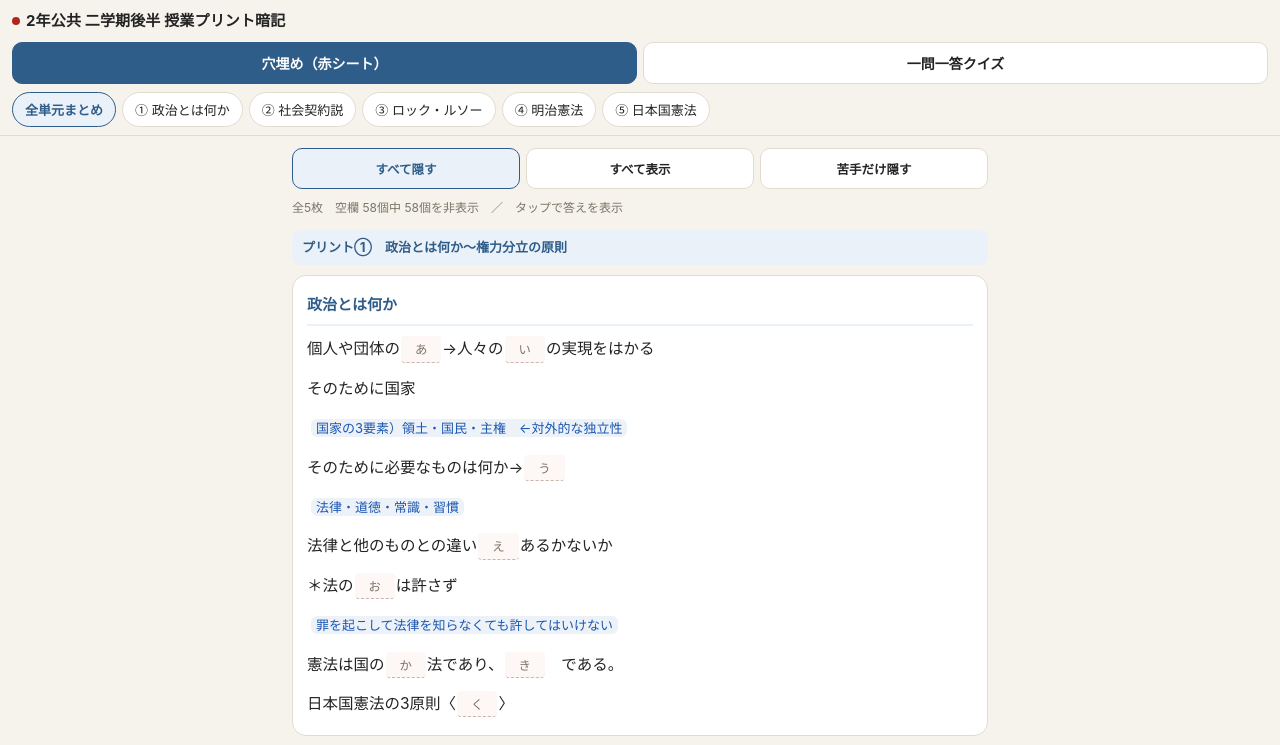
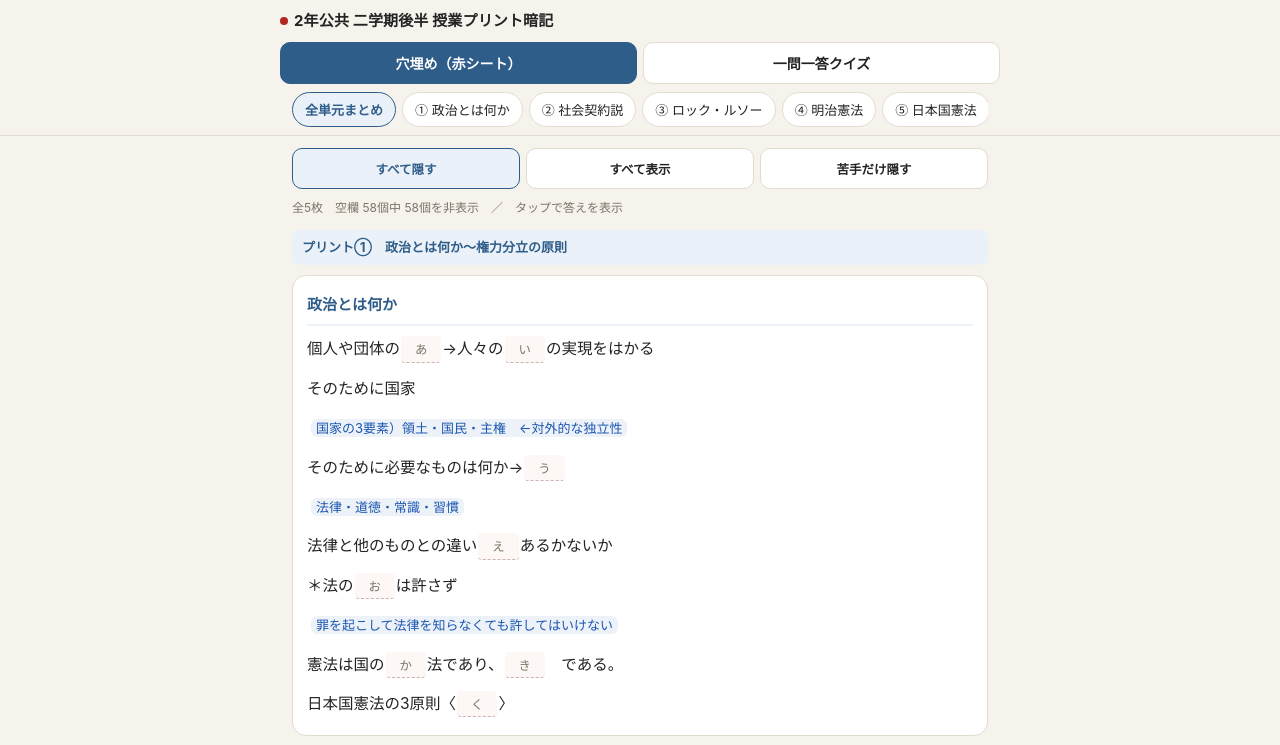
Before and after one commit to tunachan0429/koukyou-study, a plain HTML site: page index.html in a window 1280 px wide. Shown: the top 745 px of the page. Drawn offline with Linux system fonts and the light colour scheme.

Commit message:
ヘッダー幅を本文に合わせる

```diff
--- a/index.html
+++ b/index.html
@@ -34,15 +34,15 @@ header{
   padding:calc(8px + env(safe-area-inset-top)) 12px 0;
   border-bottom:1px solid var(--ln);
 }
-h1{font-size:15px;margin:0 0 8px;font-weight:700;letter-spacing:.01em;display:flex;align-items:center;gap:6px}
+h1{font-size:15px;margin:0 auto 8px;max-width:720px;font-weight:700;letter-spacing:.01em;display:flex;align-items:center;gap:6px}
 h1 .dot{width:8px;height:8px;border-radius:50%;background:var(--red);flex:none}
-.tabs{display:flex;gap:6px;margin-bottom:8px}
+.tabs{display:flex;gap:6px;margin:0 auto 8px;max-width:720px}
 .tabs button{
   flex:1;padding:10px 4px;font-size:14px;font-weight:600;border-radius:10px;
   border:1px solid var(--ln);background:var(--sf);color:var(--tx);
 }
 .tabs button.on{background:var(--ac);border-color:var(--ac);color:#fff}
-.units{display:flex;gap:6px;overflow-x:auto;padding-bottom:8px;scrollbar-width:none}
+.units{display:flex;gap:6px;overflow-x:auto;padding-bottom:8px;scrollbar-width:none;max-width:696px;margin:0 auto}
 .units::-webkit-scrollbar{display:none}
 .units button{
   flex:none;padding:7px 12px;font-size:13px;border-radius:99px;
```
